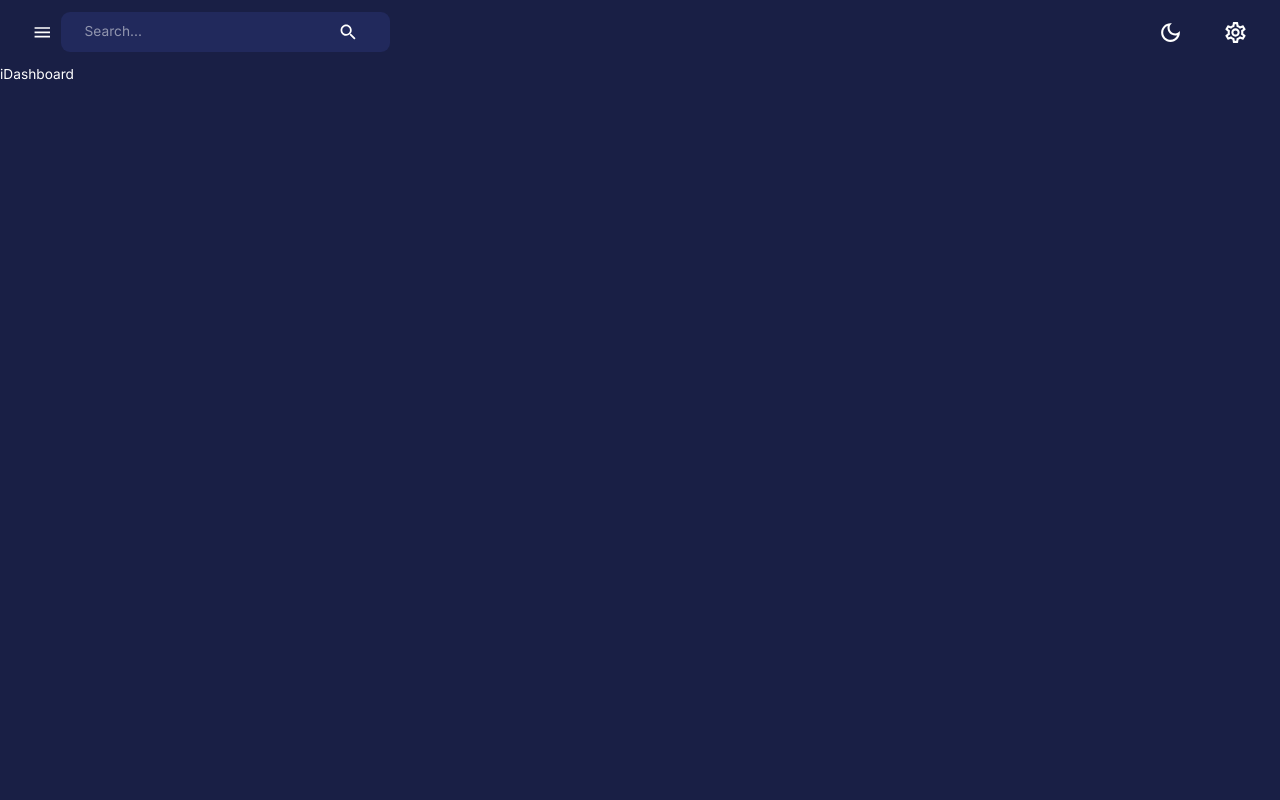
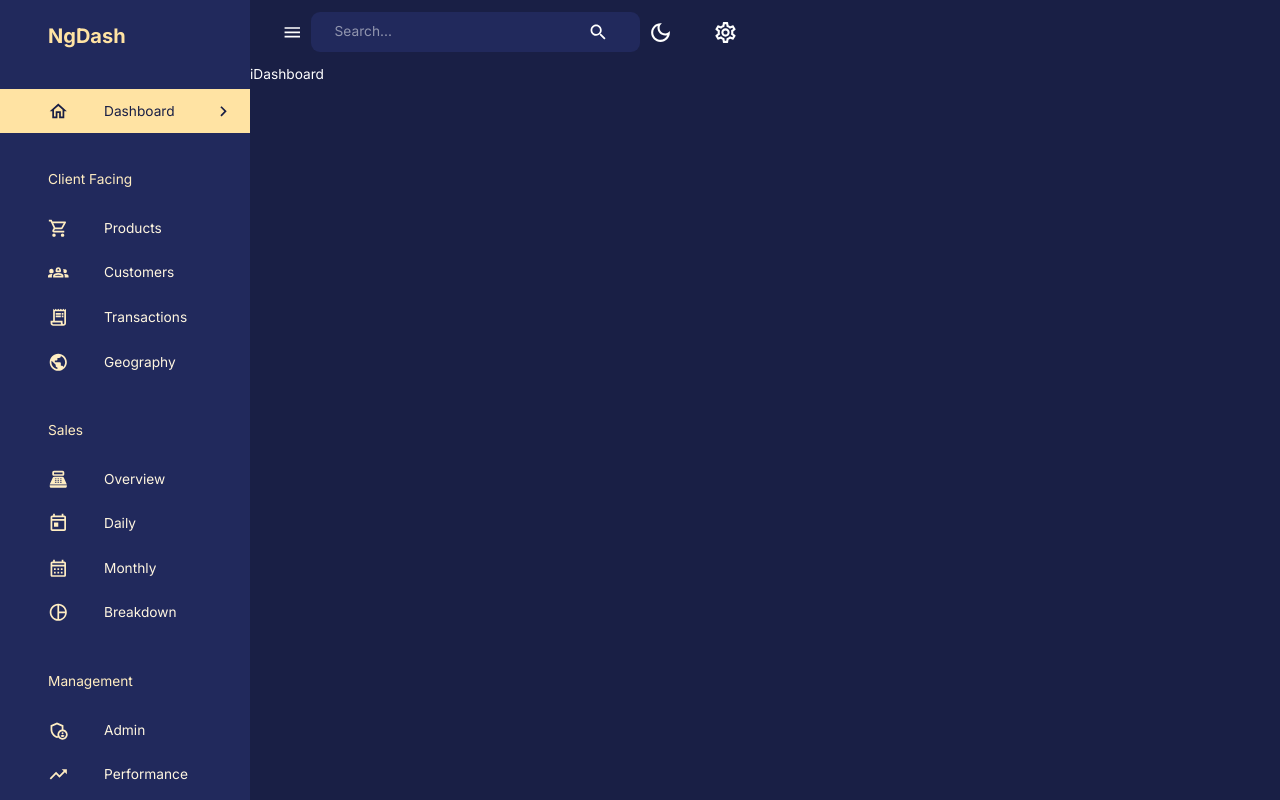
Before and after one commit to ngkao/dashboard-fe, a React (Create React App) app: page /dashboard in a window 1280 px wide. Built offline with nearby package versions, Linux system fonts and the light colour scheme.

Commit message:
add the sidebar

```diff
--- a/src/components/Navbar.jsx
+++ b/src/components/Navbar.jsx
@@ -6,7 +6,10 @@
 import profileImage from "assets/profile.png"
 import { AppBar, IconButton, InputBase, Toolbar, useTheme } from '@mui/material';
 
-const Navbar = () => {
+const Navbar = ({
+    isSidebarOpen,
+    setIsSidebarOpen
+}) => {
     const dispatch = useDispatch();
     const theme = useTheme();
     return (
@@ -21,7 +24,7 @@
 
             {/* LEFT SIDE */}
             <FlexBetween>
-                <IconButton onClick={() => {console.log("open and close sidebar")}}>
+                <IconButton onClick={() => setIsSidebarOpen(!isSidebarOpen)}>
                     <MenuIcon />
                 </IconButton>
                 <FlexBetween
--- /dev/null
+++ b/src/components/Sidebar.jsx
@@ -0,0 +1,190 @@
+import React from 'react';
+import {
+    Box,
+    Divider,
+    Drawer,
+    IconButton,
+    List,
+    ListItem,
+    ListItemButton,
+    ListItemIcon,
+    ListItemText,
+    Typography,
+    useTheme
+} from '@mui/material';
+import {
+    SettingsOutlined,
+    ChevronLeft,
+    ChevronRightOutlined,
+    HomeOutlined,
+    ShoppingCartOutlined,
+    Groups2Outlined,
+    ReceiptLongOutlined,
+    PublicOutlined,
+    PointOfSaleOutlined,
+    TodayOutlined,
+    CalendarMonthOutlined,
+    AdminPanelSettingsOutlined,
+    TrendingUpOutlined,
+    PieChartOutlined
+} from "@mui/icons-material";
+import { useEffect, useState } from 'react';
+import { useLocation, useNavigate } from 'react-router-dom';
+import FlexBetween from './FlexBetween';
+import profileImage from "assets/profile.png";
+
+const navItems = [
+    {
+        text: "Dashboard",
+        icon: <HomeOutlined />
+    },
+    {
+        text: "Client Facing",
+        icon: null,
+    },
+    {
+        text: "Products",
+        icon: <ShoppingCartOutlined />
+    },
+    {
+        text: "Customers",
+        icon: <Groups2Outlined />
+    },
+    {
+        text: "Transactions",
+        icon: <ReceiptLongOutlined />
+    },
+    {
+        text: "Geography",
+        icon: <PublicOutlined />
+    },
+    {
+        text: "Sales",
+        icon: null,
+    },
+    {
+        text: "Overview",
+        icon: <PointOfSaleOutlined />
+    },
+    {
+        text: "Daily",
+        icon: <TodayOutlined />
+    },
+    {
+        text: "Monthly",
+        icon: <CalendarMonthOutlined />
+    },
+    {
+        text: "Breakdown",
+        icon: <PieChartOutlined />
+    },
+    {
+        text: "Management",
+        icon: null,
+    },
+    {
+        text: "Admin",
+        icon: <AdminPanelSettingsOutlined />
+    },
+    {
+        text: "Performance",
+        icon: <TrendingUpOutlined />
+    },
+]
+
+const Sidebar = (
+ {drawerWidth,
+    isSidebarOpen,
+    setIsSidebarOpen,
+    isNonMobile
+}) => {
+    const { pathname } = useLocation();
+    const [active, setActive] = useState("");
+    const navigate = useNavigate();
+    const theme = useTheme();
+
+    useEffect(() => {
+        setActive(pathname.substring(1))
+    }, [pathname])
+
+    return (
+        <Box component="nav">
+            {isSidebarOpen && (
+                <Drawer
+                    open={isSidebarOpen}
+                    onClose={() => setIsSidebarOpen(false)}
+                    variant="persistent"
+                    anchor="left"
+                    sx={{
+                        width: drawerWidth,
+                        "& .MuiDrawer-paper": {
+                            color: theme.palette.secondary[200],
+                            backgroundColor: theme.palette.background.alt,
+                            boxSizing: "border-box",
+                            borderWidth: isNonMobile ? 0 : "2px",
+                            width: drawerWidth
+                        }
+                    }}
+                >
+                    <Box width="100%">
+                        <Box m="1.5rem 2rem 2rem 3rem">
+                            <FlexBetween color={theme.palette.secondary.main}>
+                                <Box display="flex" alignItems="center" gap="0.5rem">
+                                    <Typography variant="h4" fontWeight="bold">
+                                        NgDash
+                                    </Typography>
+                                </Box>
+                                {!isNonMobile && (
+                                    <IconButton onClick={() => setIsSidebarOpen(!isSidebarOpen)}>
+                                        <ChevronLeft />
+                                    </IconButton>
+                                )}
+                            </FlexBetween>
+                        </Box>
+                        <List>
+                            {navItems.map(({text, icon}) => {
+                                if (!icon) {
+                                    return (
+                                        <Typography key={text} sx={{m: "2.25rem 0 1rem 3rem"}}>
+                                            {text}
+                                        </Typography>
+                                    )
+                                }
+                                const lcText = text.toLowerCase();
+
+                                return (
+                                    <ListItem key={text} disablePadding>
+                                        <ListItemButton
+                                            onClick={() => {navigate(`/${lcText}`);
+                                            setActive(lcText);
+                                            }}
+                                            sx={{
+                                                backgroundColor: active === lcText ? theme.palette.secondary[300] : "transparent",
+                                                color: active === lcText ? theme.palette.primary[600] : theme.palette.secondary[100]
+                                            }}
+                                        >
+                                            <ListItemIcon
+                                                sx={{
+                                                    ml: "2rem",
+                                                    color: active === lcText ? theme.palette.primary[600] : theme.palette.secondary[200]
+                                                }}
+                                            >
+                                                {icon}
+                                            </ListItemIcon>
+                                            <ListItemText primary={text} />
+                                            {active === lcText && (
+                                                <ChevronRightOutlined sx={{ml: "auto"}} />
+                                            )}
+                                        </ListItemButton>
+                                    </ListItem>
+                                );
+                            })}
+                        </List>
+                    </Box>
+                </Drawer>
+            )}
+        </Box>
+    )
+}
+
+export default Sidebar
--- a/src/scenes/layout/index.jsx
+++ b/src/scenes/layout/index.jsx
@@ -3,12 +3,24 @@
 import { Outlet } from 'react-router-dom';
 import { useSelector } from 'react-redux';
 import Navbar from "components/Navbar";
+import Sidebar from "components/Sidebar";
 
 const Layout = () => {
+    const isNonMobile = useMediaQuery("(min-width: 600px)");
+    const [isSidebarOpen, setIsSidebarOpen] = useState(true);
   return (
-    <Box width="100%" height="100%">
+    <Box display={isNonMobile ? "flex" : "block"} width="100%" height="100%">
+        <Sidebar
+            isNonMobile={isNonMobile}
+            drawerWidth="250px"
+            isSidebarOpen={isSidebarOpen}
+            setIsSidebarOpen={setIsSidebarOpen}
+        />
         <Box>
-            <Navbar />
+            <Navbar
+                isSidebarOpen={isSidebarOpen}
+                setIsSidebarOpen={setIsSidebarOpen}
+            />
             <Outlet />
         </Box>
     </Box>
```
